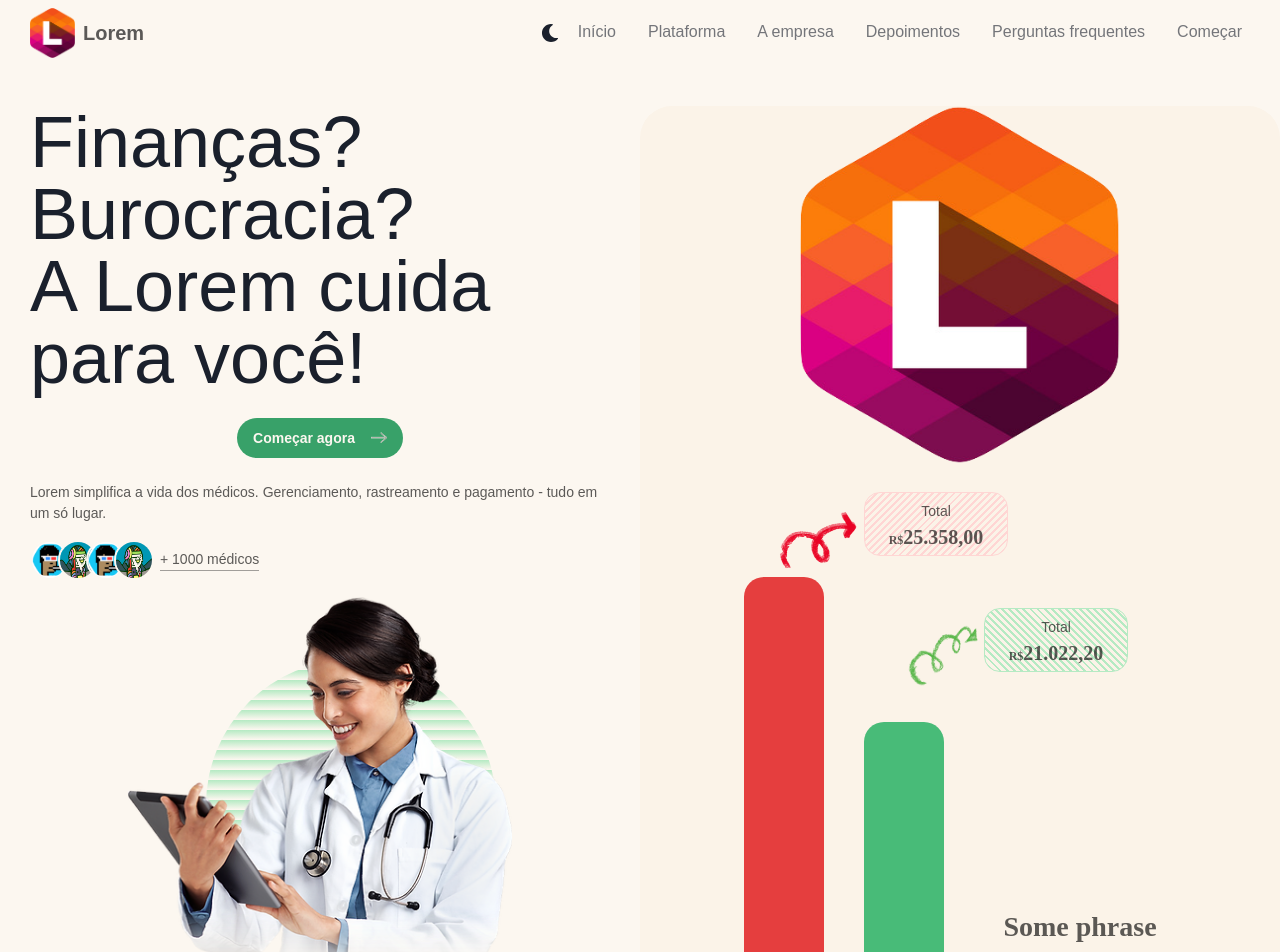
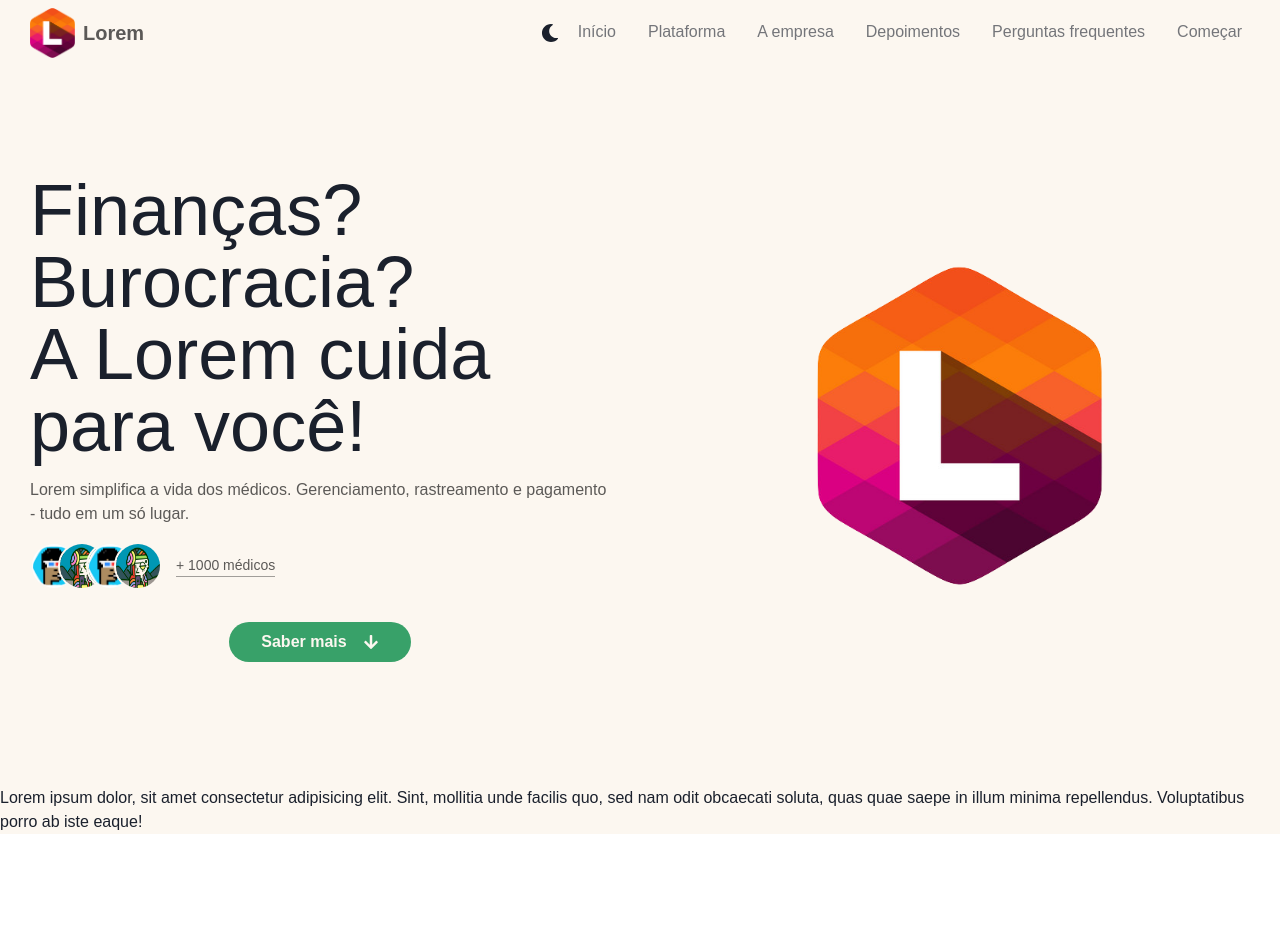
Before and after one commit to reisblucas/landing-page, a React (Create React App) app: page / in a window 1280 px wide. Shown: the top 952 px of the page. After the commit the page ends 834 px from the top, so only its background shows below. Built offline with nearby package versions, Linux system fonts and the light colour scheme.

Commit message:
style(section/one): remodel hero section

```diff
--- a/src/pages/home/index.tsx
+++ b/src/pages/home/index.tsx
@@ -1,7 +1,7 @@
-import { Box, Button, Flex, Heading, Icon, Image, Img, Show, Text } from '@chakra-ui/react'
+import { Button, Flex, Heading, Icon, Img, Show, Text } from '@chakra-ui/react'
 
 import { DoctorGradient, Section } from '@/ui'
-import { ArrowRightIcon } from '@/ui/icons'
+import { FaArrowDown } from 'react-icons/fa'
 
 export function Home() {
 	const businessName = 'Lorem'
@@ -10,38 +10,31 @@ export function Home() {
 		<Section
 			hasPaddingXOnLeft
 			left={
-				<>
+				<Flex flexDirection="column" height="80vh" justifyContent="center">
 					<Show below="md">
 						<Flex w="full" py={2} justifyContent="center" alignItems="center">
 							<Img src="images/landing/lorem-logo.png" maxW="80%" maxH="80%" />
 						</Flex>
 					</Show>
 
-					<Heading as="h1" size="4xl" fontWeight="light" pb={{ base: 4, md: 0 }}>
+					<Heading as="h1" size="4xl" fontWeight="light" pb={{ base: 4, md: 4 }}>
 						Finanças?
 						<br />
 						Burocracia?
 						<br />A {businessName} cuida para você!
 					</Heading>
 
-					<Flex justifyContent="center" py={6}>
-						<Button gap={4} alignItems="center" width="fit-content" p={4} borderRadius="full" colorScheme="green">
-							<Text color="background-hero">Começar agora</Text>
-							<Icon as={ArrowRightIcon} stroke="background-hero" />
-						</Button>
-					</Flex>
-
-					<Text>
+					<Text fontSize="md">
 						{businessName} simplifica a vida dos médicos. Gerenciamento, rastreamento e pagamento - tudo em um só lugar.
 					</Text>
 
 					{/* user pictures */}
-					<Flex height={10} my={4} alignItems="center">
+					<Flex height={12} my={4} alignItems="center" gap={4}>
 						<Flex position="relative" width="130px" height="full">
 							{Home.ProfileImgPaths.map((path, i) => (
 								<Img
 									key={path}
-									boxSize="40px"
+									boxSize={12}
 									borderRadius="full"
 									src={path}
 									border="2px"
@@ -60,13 +53,24 @@ export function Home() {
 						</Text>
 					</Flex>
 
-					<Show above="lg">
-						<DoctorGradient />
-					</Show>
-				</>
+					<Flex justifyContent="center" py={4}>
+						<Button
+							gap={4}
+							alignItems="center"
+							width="fit-content"
+							p="8px 32px"
+							borderRadius="full"
+							colorScheme="green"
+							color="background-hero"
+						>
+							Saber mais
+							<Icon as={FaArrowDown} stroke="background-hero" />
+						</Button>
+					</Flex>
+				</Flex>
 			}
 			right={
-				<Flex backgroundColor="#fbf3e8" flexDirection="column" h={{ base: '768px', lg: 'full' }} borderTopRadius={32}>
+				<Flex flexDirection="column" h={{ base: '768px', lg: 'full' }} borderTopRadius={32} justifyContent="center">
 					<Show above="lg">
 						<Img src="images/landing/lorem-logo.png" maxW="50%" maxH="50%" m="0 auto" />
 					</Show>
@@ -74,110 +78,6 @@ export function Home() {
 					<Show below="md">
 						<DoctorGradient />
 					</Show>
-
-					<Flex flexGrow={1} flexDirection="row" justifyContent="center" gap={{ base: 6, md: 10 }} py={4}>
-						<Flex position="relative">
-							<Box
-								width={20}
-								height="80%"
-								backgroundColor={Home.GraphColorPattern.first}
-								alignSelf="flex-end"
-								borderTopRadius={20}
-							/>
-							<Image
-								src="images/landing/red-arrow.png"
-								boxSize={20}
-								position="absolute"
-								transform="scaleY(-1) rotate(-15deg)"
-								top={5}
-								right={-8}
-								zIndex={1}
-							/>
-						</Flex>
-						<Flex position="relative">
-							<Box
-								width={36}
-								height={16}
-								border="1px"
-								borderColor="#ffd6d4"
-								position="absolute"
-								borderRadius={16}
-								padding={2}
-								textAlign="center"
-								top={3}
-								bgGradient={`repeating-linear-gradient(
-									-45deg,
-									#ffd6d4,
-									#ffd6d4 2px,
-									transparent 2px,
-									transparent 5px
-								)`}
-							>
-								<Text>Total</Text>
-								<Text fontFamily="Baskerville" fontSize="xl" fontWeight="bold">
-									<Text as="span" fontSize="xs">
-										R$
-									</Text>
-									25.358,00
-								</Text>
-							</Box>
-
-							<Flex position="relative">
-								<Box
-									width={20}
-									height="50%"
-									backgroundColor={Home.GraphColorPattern.second}
-									alignSelf="flex-end"
-									borderTopRadius={20}
-									position="relative"
-								/>
-
-								<Image
-									src="images/landing/green-arrow.png"
-									boxSize={32}
-									position="absolute"
-									transform="scaleY(-1) rotate(0deg)"
-									top={28}
-									right={-10}
-									zIndex={1}
-								/>
-							</Flex>
-						</Flex>
-						<Flex position="relative" alignContent="space-between" w="30%">
-							<Box
-								width={36}
-								height={16}
-								border="1px"
-								borderColor="#b5eac3"
-								position="absolute"
-								borderRadius={16}
-								padding={2}
-								textAlign="center"
-								top={32}
-								bgGradient={`repeating-linear-gradient(
-									45deg,
-									#b5eac3,
-									#b5eac3 2px,
-									transparent 2px,
-									transparent 5px
-								)`}
-							>
-								<Text>Total</Text>
-								<Text fontFamily="Baskerville" fontSize="xl" fontWeight="bold">
-									<Text as="span" fontSize="xs">
-										R$
-									</Text>
-									21.022,20
-								</Text>
-							</Box>
-
-							<Flex width="full" justifyContent="center" position="absolute" bottom={4}>
-								<Text fontFamily="Baskerville" fontWeight="bold" fontSize={28} textAlign="center">
-									Some phrase
-								</Text>
-							</Flex>
-						</Flex>
-					</Flex>
 				</Flex>
 			}
 		/>
```
Also changed, not shown: public/images/landing/cloud.png (added).
